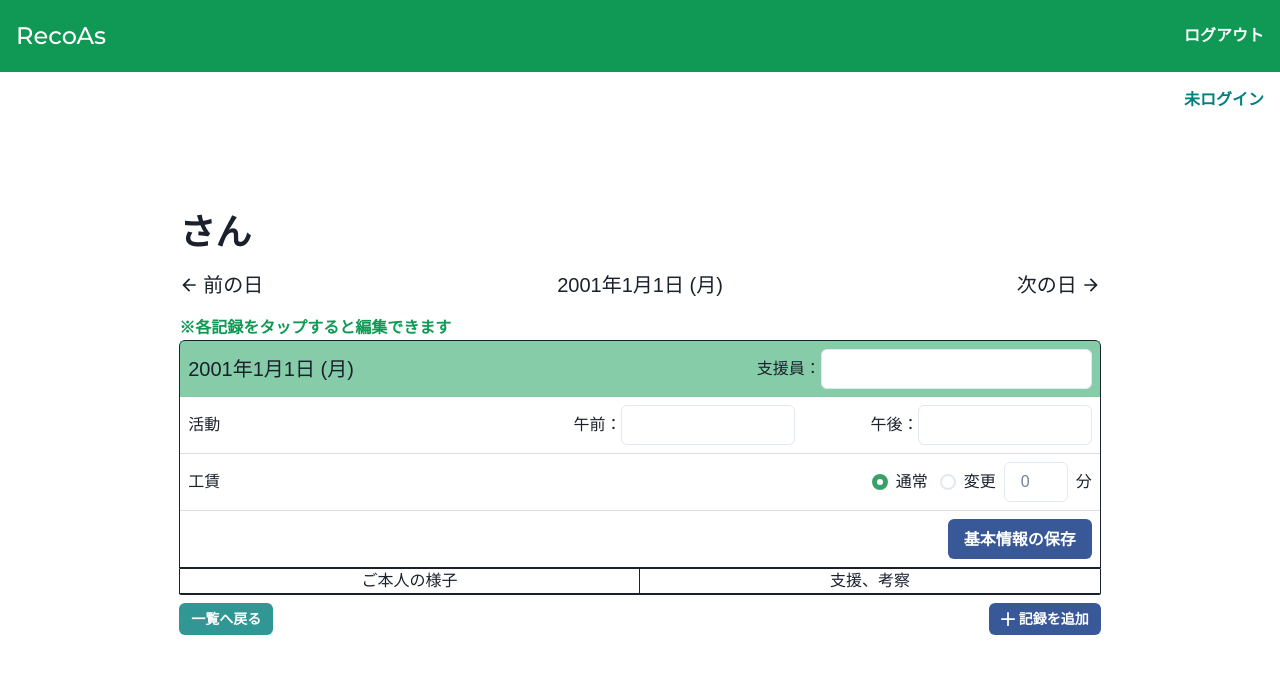
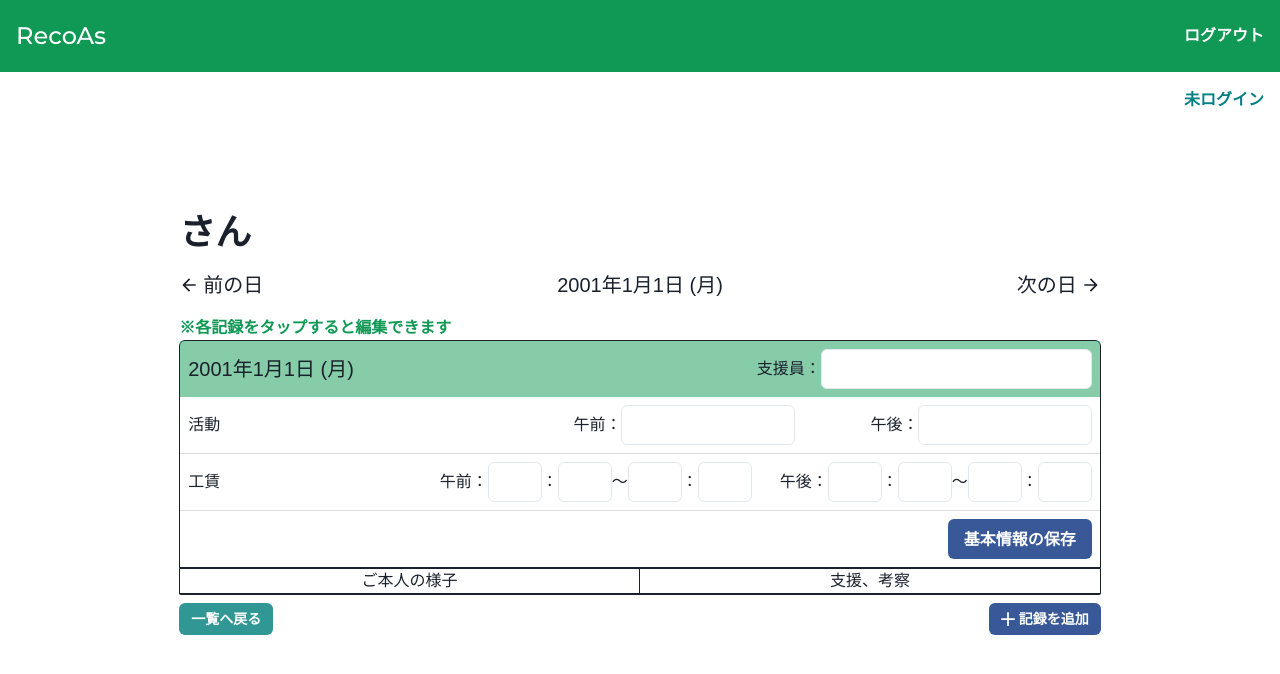
Before and after one commit to okaken2022/recoas, a Next.js app: page /customers/1/records/1 in a window 1280 px wide. Shown: the top 674 px of the page. Built offline with nearby package versions, Linux system fonts and the light colour scheme; no server answers; the database is empty; a web font is replaced by a local one.

Commit message:
add: timeAdjustmentBox

```diff
--- a/components/record_conponents/TimeAdjustmentBox.tsx
+++ b/components/record_conponents/TimeAdjustmentBox.tsx
@@ -1,55 +1,159 @@
-import { Box, Flex, Input, Spacer, Text, RadioGroup, Radio, Stack } from '@chakra-ui/react';
+import { BasicInfoOfRecord } from '@/types/record';
+import { Box, Flex, Input, Spacer, Text, RadioGroup, Radio, Stack, Wrap } from '@chakra-ui/react';
 import { useEffect } from 'react';
 import { useForm } from 'react-hook-form';
 
-interface TimeAdjustmentBoxProps {
-  isCustomTime: boolean;
-  onRadioChange: (value: string) => void;
-  onChangeTimeAdjustment: (value: number) => void;
-  timeAdjustmentValue: number | undefined;
+export interface TimeAdjustmentBoxProps {
+  onChangeTimeAdjustment: (value: BasicInfoOfRecord['timeAdjustment']) => void;
+  timeAdjustmentValue?: BasicInfoOfRecord['timeAdjustment'];
 }
 
 const TimeAdjustmentBox: React.FC<TimeAdjustmentBoxProps> = ({
-  isCustomTime,
-  onRadioChange,
   onChangeTimeAdjustment,
   timeAdjustmentValue,
 }) => {
-  const { register, setValue } = useForm(); // useForm フックを使用
+  const { register, setValue, getValues } = useForm(); // useForm フックを使用
 
   // フォームの初期化時に setValue を使用して初期値を設定
   useEffect(() => {
     setValue('timeAdjustment', timeAdjustmentValue);
   }, [timeAdjustmentValue, setValue]);
 
+    // 各Inputの値が変更されるたびにonChangeTimeAdjustmentを呼ぶ
+  const handleInputChange = async (key: string, value: string) => {
+      // 文字列から数値へ変換
+      const numericValue = value !== '' ? parseInt(value, 10) : 0;
+      // setValueをawaitで実行して非同期処理が完了するまで待つ
+      await setValue(`timeAdjustment.${key}`, numericValue);
+      // timeAdjustmentの最新の値を取得してonChangeTimeAdjustmentに渡す
+      const updatedTimeAdjustment = getValues('timeAdjustment');
+      onChangeTimeAdjustment(updatedTimeAdjustment);
+    };
+
   return (
     <Box bg='white' p={2} borderBottom='1px solid #ddd'>
       <Flex alignItems='center' gap='2'>
         <Text>工賃</Text>
         <Spacer />
-        <RadioGroup onChange={onRadioChange} value={isCustomTime ? '変更' : '通常'}>
-          <Stack spacing={3} direction='row'>
-            <Radio colorScheme='green' defaultChecked value='通常'>
-              通常
-            </Radio>
-            <Radio colorScheme='red' value='変更'>
-              変更
-            </Radio>
-          </Stack>
-        </RadioGroup>
-        <Input
-          size={{ base: 'sm', md: 'md' }}
-          placeholder='0'
-          width='64px'
-          bg='white'
-          type='text'
-          id='timeAdjustment'
-          {...register('timeAdjustment', {valueAsNumber : true})}
-          defaultValue={0}
-          readOnly={!isCustomTime}
-          onChange={(e) => onChangeTimeAdjustment(e.target.valueAsNumber)}
-        />
-        分
+        <Wrap width='80%' justify='right'>
+          <Flex alignItems='center' justify='right'>
+            <Text>午前：</Text>
+            <Input
+              size={{ base: 'sm', md: 'md' }}
+              width={{ base: '40px', md: '54px' }}
+              bg='white'
+              type='text'
+              id='amStartTimeHours'
+              {...register('timeAdjustment.amStartTimeHours')}
+              // onChange={(e) => onChangeTimeAdjustment({
+              //   ...timeAdjustmentValue,
+              //   amStartTimeHours: parseInt(e.target.value, 10) // 文字列から数値へ変換
+              // })}
+              onChange={(e) => handleInputChange('amStartTimeHours', e.target.value)}
+            />
+            <Text>：</Text>
+            <Input
+              size={{ base: 'sm', md: 'md' }}
+              width={{ base: '40px', md: '54px' }}
+              bg='white'
+              type='text'
+              id='amStartTimeMinutes'
+              {...register('timeAdjustment.amStartTimeMinutes')}
+              // onChange={(e) => onChangeTimeAdjustment({
+              //   ...timeAdjustmentValue,
+              //   amStartTimeMinutes: parseInt(e.target.value, 10) // 文字列から数値へ変換
+              // })}
+              onChange={(e) => handleInputChange('amStartTimeMinutes', e.target.value)}
+            />
+            <Text>〜</Text>
+            <Input
+              size={{ base: 'sm', md: 'md' }}
+              width={{ base: '40px', md: '54px' }}
+              bg='white'
+              type='text'
+              id='amFinishTimeHours'
+              {...register('timeAdjustment.amFinishTimeHours')}
+              // onChange={(e) => onChangeTimeAdjustment({
+              //   ...timeAdjustmentValue,
+              //   amFinishTimeHours: parseInt(e.target.value, 10) // 文字列から数値へ変換
+              // })}
+              onChange={(e) => handleInputChange('amFinishTimeHours', e.target.value)}
+            />
+            <Text>：</Text>
+            <Input
+              size={{ base: 'sm', md: 'md' }}
+              width={{ base: '40px', md: '54px' }}
+              bg='white'
+              type='text'
+              id='amFinishTimeMinutes'
+              {...register('timeAdjustment.amFinishTimeMinutes')}
+              // onChange={(e) => onChangeTimeAdjustment({
+              //   ...timeAdjustmentValue,
+              //   amFinishTimeMinutes: parseInt(e.target.value, 10) // 文字列から数値へ変換
+              // })}
+              onChange={(e) => handleInputChange('amFinishTimeMinutes', e.target.value)}
+            />
+          </Flex>
+          <Flex alignItems='center' justify='right'>
+            <Text ml={{ base: '0px', md: '20px' }}>午後：</Text>
+            <Input
+              size={{ base: 'sm', md: 'md' }}
+              width={{ base: '40px', md: '54px' }}
+              bg='white'
+              type='text'
+              id='pmStartTimeHours'
+              {...register('timeAdjustment.pmStartTimeHours')}
+              // onChange={(e) => onChangeTimeAdjustment({
+              //   ...timeAdjustmentValue,
+              //   pmStartTimeHours: parseInt(e.target.value, 10) // 文字列から数値へ変換
+              // })}
+              onChange={(e) => handleInputChange('pmStartTimeHours', e.target.value)}
+            />
+            <Text>：</Text>
+            <Input
+              size={{ base: 'sm', md: 'md' }}
+              width={{ base: '40px', md: '54px' }}
+              bg='white'
+              type='text'
+              id='pmStartTimeMinutes'
+              {...register('timeAdjustment.pmStartTimeMinutes')}
+              // onChange={(e) => onChangeTimeAdjustment({
+              //   ...timeAdjustmentValue,
+              //   pmStartTimeMinutes: parseInt(e.target.value, 10) // 文字列から数値へ変換
+              // })}
+              onChange={(e) => handleInputChange('pmStartTimeMinutes', e.target.value)}
+
+            />
+            <Text>〜</Text>
+            <Input
+              size={{ base: 'sm', md: 'md' }}
+              width={{ base: '40px', md: '54px' }}
+              bg='white'
+              type='text'
+              id='pmFinishTimeHours'
+              {...register('timeAdjustment.pmFinishTimeHours')}
+              // onChange={(e) => onChangeTimeAdjustment({
+              //   ...timeAdjustmentValue,
+              //   pmFinishTimeHours: parseInt(e.target.value, 10) // 文字列から数値へ変換
+              // })}
+              onChange={(e) => handleInputChange('pmFinishTimeHours', e.target.value)}
+            />
+            <Text>：</Text>
+            <Input
+              size={{ base: 'sm', md: 'md' }}
+              width={{ base: '40px', md: '54px' }}
+              bg='white'
+              type='text'
+              id='pmFinishTimeMinutes'
+              {...register('timeAdjustment.pmFinishTimeMinutes')}
+              // onChange={(e) => onChangeTimeAdjustment({
+              //   ...timeAdjustmentValue,
+              //   pmFinishTimeMinutes: parseInt(e.target.value, 10) // 文字列から数値へ変換
+              // })}
+              onChange={(e) => handleInputChange('pmFinishTimeMinutes', e.target.value)}
+            />
+          </Flex>
+        </Wrap>
       </Flex>
     </Box>
   );
--- a/pages/customers/[id]/records/[date]/index.tsx
+++ b/pages/customers/[id]/records/[date]/index.tsx
@@ -95,10 +95,16 @@ const RecordPage: NextPage<{ formattedDateJa: string }> = () => {
     author: string,
     amWork: string,
     pmWork: string,
-    timeAdjustment: number,
+    amStartTimeHours: number,
+    amStartTimeMinutes: number,
+    amFinishTimeHours: number,
+    amFinishTimeMinutes: number,
+    pmStartTimeHours: number,
+    pmStartTimeMinutes: number,
+    pmFinishTimeHours: number,
+    pmFinishTimeMinutes: number,
   ) => {
     if (!currentUser) return;
-    console.log('onSubmit fired2');
     const recordsCollectionRef = collection(
       db,
       'customers',
@@ -109,6 +115,16 @@ const RecordPage: NextPage<{ formattedDateJa: string }> = () => {
     );
     const dailyDocumentRef = doc(recordsCollectionRef, formattedDate);
     const monthSnapshot = await getDoc(dailyDocumentRef);
+    const timeAdjustment = {
+      amStartTimeHours: amStartTimeHours,
+      amStartTimeMinutes: amStartTimeMinutes,
+      amFinishTimeHours: amFinishTimeHours,
+      amFinishTimeMinutes: amFinishTimeMinutes,
+      pmStartTimeHours: pmStartTimeHours,
+      pmStartTimeMinutes: pmStartTimeMinutes,
+      pmFinishTimeHours: pmFinishTimeHours,
+      pmFinishTimeMinutes: pmFinishTimeMinutes,
+    };
     const data = {
       author: author,
       amWork: amWork,
@@ -121,13 +137,26 @@ const RecordPage: NextPage<{ formattedDateJa: string }> = () => {
 
   const onSubmitBasicInfo: SubmitHandler<BasicInfoOfRecord> = async (data) => {
     try {
-      await createBasicInfo(data.author, data.amWork, data.pmWork, data.timeAdjustment);
+      await createBasicInfo(
+        data.author,
+        data.amWork,
+        data.pmWork,
+        data.timeAdjustment.amStartTimeHours,
+        data.timeAdjustment.amStartTimeMinutes,
+        data.timeAdjustment.amFinishTimeHours,
+        data.timeAdjustment.amFinishTimeMinutes,
+        data.timeAdjustment.pmStartTimeHours,
+        data.timeAdjustment.pmStartTimeMinutes,
+        data.timeAdjustment.pmFinishTimeHours,
+        data.timeAdjustment.pmFinishTimeMinutes
+      );
       toast({
         title: '基本情報を保存しました。',
         status: 'success',
         duration: 3000,
         isClosable: true,
       });
+      console.log(data)
     } catch (e) {
       console.error(e);
       toast({
@@ -139,11 +168,27 @@ const RecordPage: NextPage<{ formattedDateJa: string }> = () => {
     }
   };
 
+  // const initializeForm = () => {
+  //   setValue('author', '');
+  //   setValue('amWork', '');
+  //   setValue('pmWork', '');
+  //   setValue('timeAdjustment.amStartTimeHours', 9);
+  //   setValue('timeAdjustment.amStartTimeMinutes', 30);
+  //   setValue('timeAdjustment.amFinishTimeHours', 12);
+  //   setValue('timeAdjustment.amFinishTimeMinutes', 0);
+  //   setValue('timeAdjustment.pmStartTimeHours', 13);
+  //   setValue('timeAdjustment.pmStartTimeMinutes', 30);
+  //   setValue('timeAdjustment.pmFinishTimeHours', 15);
+  //   setValue('timeAdjustment.pmFinishTimeMinutes', 15);
+  // };
+
   {
     /* 基本情報取得 */
   }
   const fetchBasicRecordInfo = async () => {
-    // if (!currentUser) return;
+    setLoading(true);
+    reset();
+
     const recordsCollectionRef = collection(
       db,
       'customers',
@@ -151,9 +196,10 @@ const RecordPage: NextPage<{ formattedDateJa: string }> = () => {
       'monthlyRecords',
       formattedMonth,
       'dailyRecords',
-    );
-    const dailyDocumentRef = doc(recordsCollectionRef, formattedDate);
-    const recordSnapshot = await getDoc(dailyDocumentRef);
+      );
+      const dailyDocumentRef = doc(recordsCollectionRef, formattedDate);
+      const recordSnapshot = await getDoc(dailyDocumentRef);
+
 
     if (recordSnapshot.exists()) {
       const data = recordSnapshot.data() as BasicInfoOfRecord;
@@ -163,17 +209,17 @@ const RecordPage: NextPage<{ formattedDateJa: string }> = () => {
       setValue('author', data.author);
       setValue('amWork', data.amWork);
       setValue('pmWork', data.pmWork);
-      setValue('timeAdjustment', data.timeAdjustment);
+      setValue('timeAdjustment.amStartTimeHours', data.timeAdjustment.amStartTimeHours);
+      setValue('timeAdjustment.amStartTimeMinutes', data.timeAdjustment.amStartTimeMinutes);
+      setValue('timeAdjustment.amFinishTimeHours', data.timeAdjustment.amFinishTimeHours);
+      setValue('timeAdjustment.amFinishTimeMinutes', data.timeAdjustment.amFinishTimeMinutes);
+      setValue('timeAdjustment.pmStartTimeHours', data.timeAdjustment.pmStartTimeHours);
+      setValue('timeAdjustment.pmStartTimeMinutes', data.timeAdjustment.pmStartTimeMinutes);
+      setValue('timeAdjustment.pmFinishTimeHours', data.timeAdjustment.pmFinishTimeHours);
+      setValue('timeAdjustment.pmFinishTimeMinutes', data.timeAdjustment.pmFinishTimeMinutes);
     }
 
     setLoading(false);
-  };
-
-  {
-    /* 時間変更のラジオボタン */
-  }
-  const handleRadioChange = (value: string) => {
-    setIsCustomTime(value === '変更');
   };
 
   const returnList = () => {
@@ -287,10 +333,8 @@ console.log(basicInfoOfRecordData)
             />
             {/* 作業時間 */}
             <TimeAdjustmentBox
-              isCustomTime={isCustomTime}
-              onRadioChange={handleRadioChange}
               onChangeTimeAdjustment={(value) => setValue('timeAdjustment', value)}
-              timeAdjustmentValue={basicInfoOfRecordData?.timeAdjustment || undefined}
+              timeAdjustmentValue={basicInfoOfRecordData?.timeAdjustment}
             />
 
             {/* ボタン */}
```
Also changed, not shown: components/record_conponents/RecordList.tsx (+2 -6 lines), types/record.ts (+11 -1 lines).
